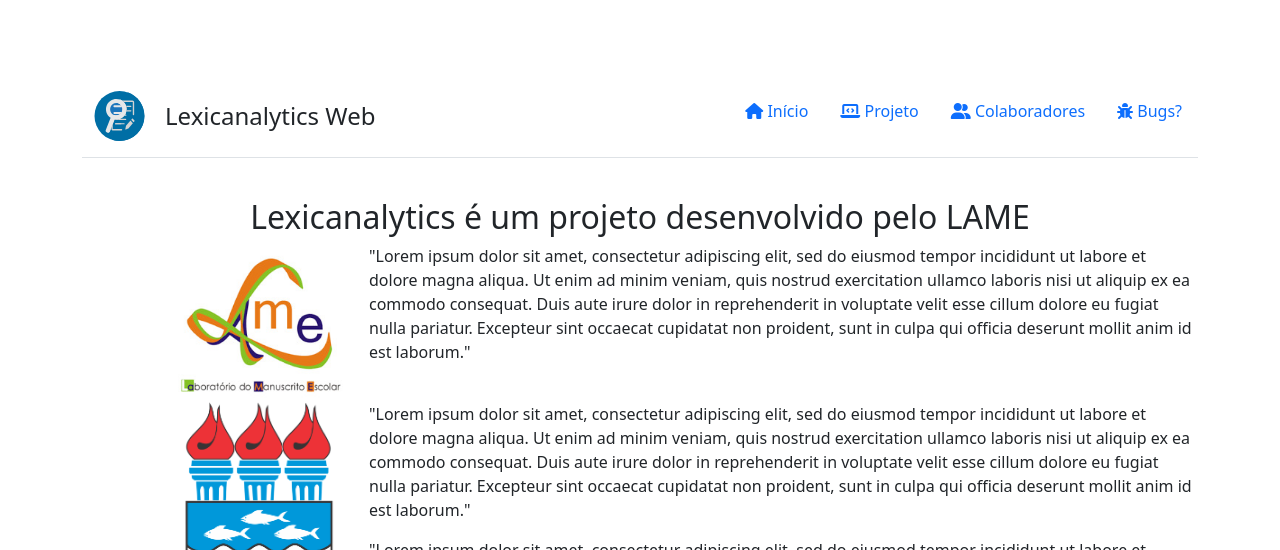
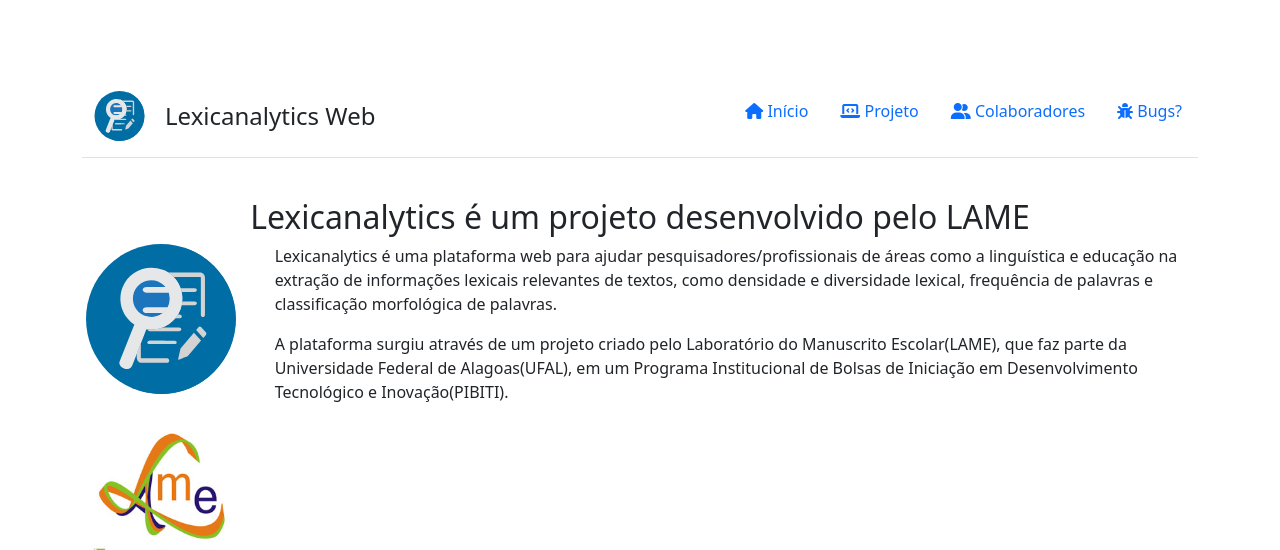
Before and after one commit to vannisson/l2.0, a Flask app: page /about_project in a window 1280 px wide. Shown: the top 550 px of the page. Run offline with Flask 2, Linux system fonts and the light colour scheme; parts of the project's set-up code (start-up, migrations or seed data) failed here and were passed over; some libraries are stand-ins or nearby versions; grey boxes are pictures that could not be loaded.

Commit message:
about page progress

```diff
--- a/service/templates/about_project.html
+++ b/service/templates/about_project.html
@@ -2,52 +2,39 @@
 {% block content %}
     <div class="container p-1 p-sm-3">
         <div class=row>
-            <div class="col-12 text-center">
+            <div class="text-center">
                 <h2>Lexicanalytics é um projeto desenvolvido pelo LAME</h2>
-            <!-- </div class="col-6">
-                <img src="{{ url_for('static',filename='img/logo.svg') }}" class="rounded mx-auto d-block" alt="Logo">
-            <div> -->
+            </div>
+        </div>
 
+        <div class=row>
+            <div class="col-2" >
+              <img src="{{ url_for('static',filename='img/logo.svg') }}" height="150" width="150" alt="Logo do Lexicanalytics">
             </div>
+            <div class= "col-10 text-left">
+                <p>
+                    Lexicanalytics é uma plataforma web para ajudar pesquisadores/profissionais de
+                    áreas como a linguística e educação na extração de informações lexicais relevantes
+                    de textos, como densidade e diversidade lexical, frequência de palavras e classificação
+                    morfológica de palavras.
+                </p>
 
-            <div class="col-md-3" >
-                <img src="{{ url_for('static',filename='img/lame_logo.jpeg') }}" class= "img-fluid rounded float-end col-8" alt="Logo do Lame">
-            </div>
-
-            <div class= "col-9">
                 <p>
-                    "Lorem ipsum dolor sit amet, consectetur adipiscing elit, sed do eiusmod tempor incididunt ut labore et dolore magna aliqua. Ut enim ad minim veniam,
-                    quis nostrud exercitation ullamco laboris nisi ut aliquip ex ea commodo consequat. Duis aute irure dolor in reprehenderit in voluptate velit esse cillum dolore
-                    eu fugiat nulla pariatur. Excepteur sint occaecat cupidatat non proident, sunt in culpa qui officia deserunt mollit anim id est laborum."
+                    A plataforma surgiu através de um projeto criado pelo Laboratório do Manuscrito Escolar(LAME), que faz parte da
+                    Universidade Federal de Alagoas(UFAL), em um Programa Institucional de Bolsas de Iniciação em Desenvolvimento
+                    Tecnológico e Inovação(PIBITI).
                 </p>
 
             </div>
         </div>
 
         <div class=row>
-            <div class="col-md-3" >
-                <img src="{{ url_for('static',filename='img/brasao-ufal.png') }}" class= "img-fluid rounded float-end col-8" alt="Logo do Lame">
-            </div>
-
-            <div class= "col-9">
-                <p>
-                    "Lorem ipsum dolor sit amet, consectetur adipiscing elit, sed do eiusmod tempor incididunt ut labore et dolore magna aliqua. Ut enim ad minim veniam,
-                    quis nostrud exercitation ullamco laboris nisi ut aliquip ex ea commodo consequat. Duis aute irure dolor in reprehenderit in voluptate velit esse cillum dolore
-                    eu fugiat nulla pariatur. Excepteur sint occaecat cupidatat non proident, sunt in culpa qui officia deserunt mollit anim id est laborum."
-                </p>
-
-                <p>
-                    "Lorem ipsum dolor sit amet, consectetur adipiscing elit, sed do eiusmod tempor incididunt ut labore et dolore magna aliqua. Ut enim ad minim veniam,
-                    quis nostrud exercitation ullamco laboris nisi ut aliquip ex ea commodo consequat. Duis aute irure dolor in reprehenderit in voluptate velit esse cillum dolore
-                    eu fugiat nulla pariatur. Excepteur sint occaecat cupidatat non proident, sunt in culpa qui officia deserunt mollit anim id est laborum."
-                </p>
-                <p>
-                    "Lorem ipsum dolor sit amet, consectetur adipiscing elit, sed do eiusmod tempor incididunt ut labore et dolore magna aliqua. Ut enim ad minim veniam,
-                    quis nostrud exercitation ullamco laboris nisi ut aliquip ex ea commodo consequat. Duis aute irure dolor in reprehenderit in voluptate velit esse cillum dolore
-                    eu fugiat nulla pariatur. Excepteur sint occaecat cupidatat non proident, sunt in culpa qui officia deserunt mollit anim id est laborum."
-                </p>
+            <div class="col-4" >
+                <a href="" ><img src="{{ url_for('static',filename='img/lame_logo.jpeg') }}" height="150" width="150"  alt="Logo do LAME"></a>
             </div>
         </div>
+
+
 
         <div class="row">
             <div class="col-12 text-center">
```
Also changed, not shown: service/static/img/brasao-ufal.png (deleted), service/static/img/logo_pibiti.png (added), service/static/img/ufal-logo.png (added).
